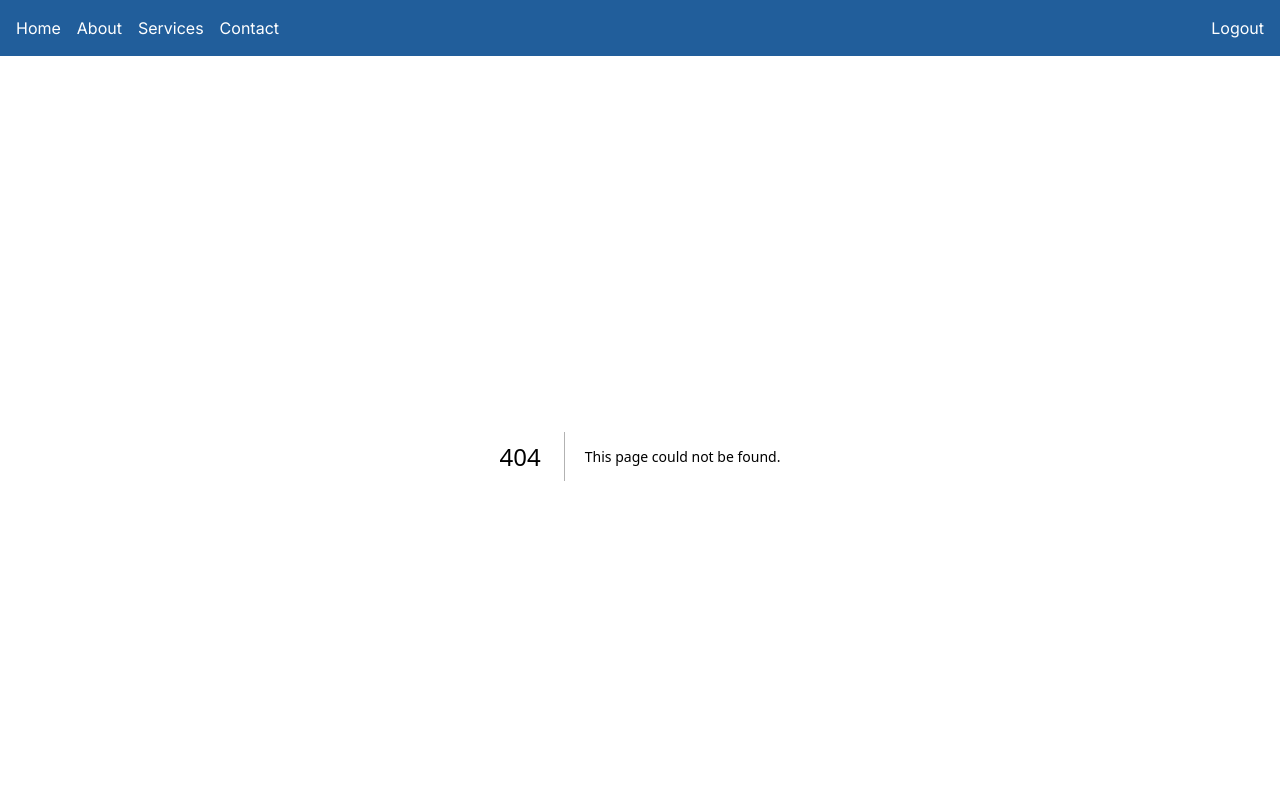
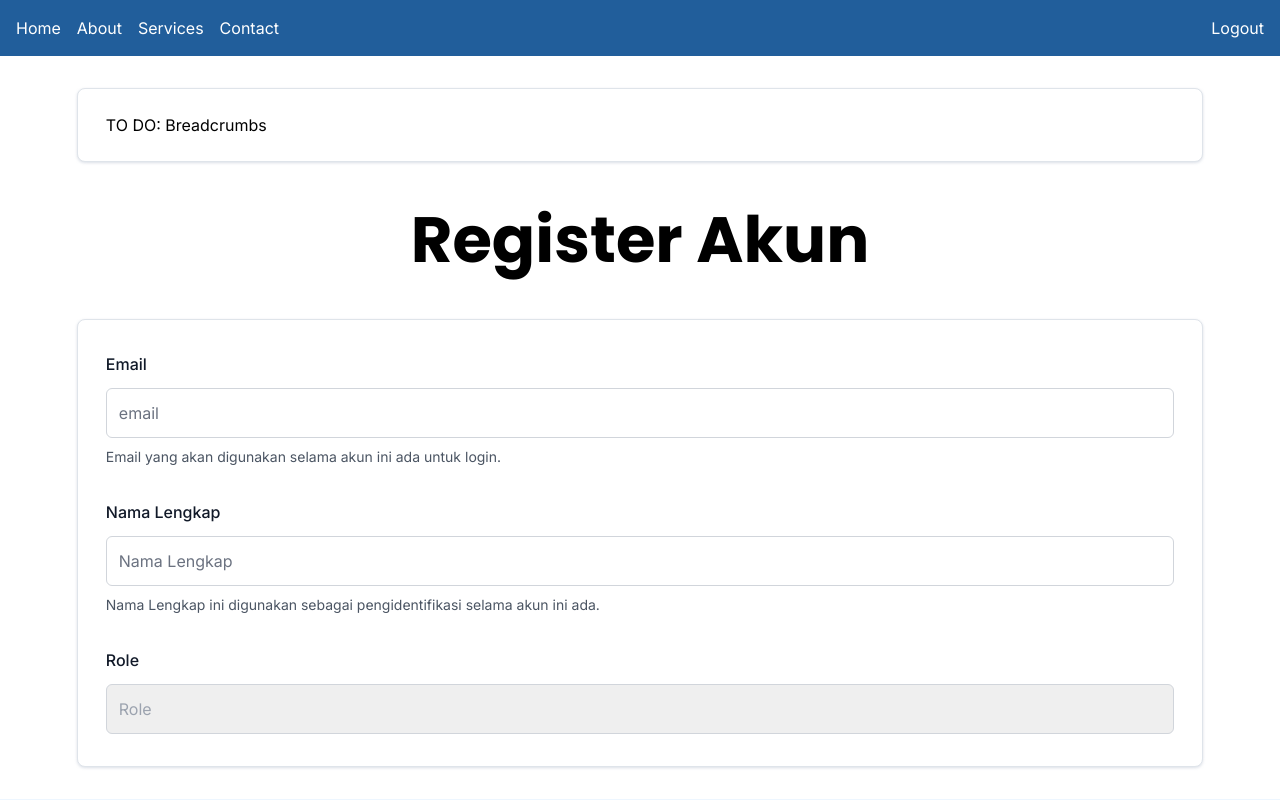
Before and after one commit to rafighalibin/simpen-fe, a Next.js app: page /user in a window 1280 px wide. Before the commit this address had no page. Shown: the top 800 px of the page. Built offline with nearby package versions, Linux system fonts and the light colour scheme.

Commit message:
Kristo.jeremy/feature/pbi 1/user

```diff
--- a/package.json
+++ b/package.json
@@ -9,7 +9,9 @@
     "lint": "next lint"
   },
   "dependencies": {
+    "core-js": "^3.36.0",
     "js-cookie": "^3.0.5",
+    "jwt-decode": "^4.0.0",
     "mui-datatables": "^4.3.0",
     "next": "14.1.0",
     "react": "^18",
@@ -19,6 +21,7 @@
     "react-select": "^5.8.0"
   },
   "devDependencies": {
+    "@types/js-cookie": "^3.0.6",
     "@types/node": "^20.11.20",
     "@types/react": "^18.2.58",
     "autoprefixer": "^10.0.1",
--- a/src/app/dashboard/page.tsx
+++ b/src/app/dashboard/page.tsx
@@ -1,8 +1,19 @@
-import React from "react";
+"use client";
+
+import { useToken } from "../../common/hooks/useToken";
 
 export default function App() {
+  const { parseToken } = useToken();
+  const claims = parseToken();
+  const role = claims["role"];
+
   return (
-    <div className="flex flex-wrap justify-center">
+    <div>
+      {role == "superadmin" && <div>Superadmin dashboard</div>}
+      {role == "pengajar" && <div>pengajar dashboard</div>}
+      {role == "operasional" && <div>operasional dashboard</div>}
+      {role == "akademik" && <div>akademik dashboard</div>}
+      {/* <div className="flex flex-wrap justify-center">
         <div className="m-4 p-6 bg-white shadow-lg rounded-lg">
           <h2 className="text-xl font-semibold mb-2">Users</h2>
           <p className="text-3xl font-bold">1050</p>
@@ -19,6 +30,7 @@ export default function App() {
           <h2 className="text-xl font-semibold mb-2">Products</h2>
           <p className="text-3xl font-bold">250</p>
         </div>
+      </div> */}
     </div>
   );
 }
--- /dev/null
+++ b/src/app/user/page.tsx
@@ -0,0 +1,12 @@
+"use client";
+
+// import component
+import { AddForm } from "../../components/addUserPage/addForm";
+
+export default function App() {
+  return (
+    <div>
+      <AddForm />
+    </div>
+  );
+}
--- a/src/common/hooks/useToken.tsx
+++ b/src/common/hooks/useToken.tsx
@@ -1,4 +1,5 @@
 import Cookies from "js-cookie";
+import { jwtDecode } from "jwt-decode";
 
 /**
  * @typedef {Object} UseTokenFeatures
@@ -20,6 +21,16 @@ export const useToken = () => {
   const removePenggunaToken = () => {
     Cookies.remove("Authorization");
   };
+  const parseToken = () => {
+    const token = getPenggunaToken();
+    const decodedToken = jwtDecode(token);
+    return decodedToken;
+  };
 
-  return { setPenggunaToken, getPenggunaToken, removePenggunaToken };
+  return {
+    setPenggunaToken,
+    getPenggunaToken,
+    removePenggunaToken,
+    parseToken,
+  };
 };
--- /dev/null
+++ b/src/components/addUserPage/addForm.module.css
@@ -0,0 +1,42 @@
+.heading {
+  color: #000;
+  text-align: center;
+  font-size: 64px;
+  font-style: normal;
+  line-height: 120%;
+}
+
+.card_breadcrumbs {
+  border-radius: 8px;
+  border: 0.5px solid var(--Stroke, #dfe4ea);
+  background: var(--White-White, #fff);
+  box-shadow: 0px 1px 3px 0px rgba(166, 175, 195, 0.4);
+}
+
+.card_form {
+  border-radius: 8px;
+  border: 0.5px solid var(--Stroke, #dfe4ea);
+  background: var(--White, #fff);
+  box-shadow: 0px 1px 3px 0px rgba(166, 175, 195, 0.4);
+}
+
+.form_title {
+  color: var(--Dark-Dark, #111928);
+  font-size: 16px;
+  font-style: normal;
+  line-height: 24px; /* 150% */
+}
+
+.form_placeholder {
+  color: var(--Dark-Dark-6, #9ca3af);
+  font-size: 16px;
+  font-style: normal;
+  line-height: 24px; /* 150% */
+}
+
+.form_paragraph {
+  color: var(--Dark-Dark-4, #4b5563);
+  font-size: 14px;
+  font-style: normal;
+  line-height: 22px; /* 157.143% */
+}
--- a/src/components/addUserPage/addForm.tsx
+++ b/src/components/addUserPage/addForm.tsx
@@ -1,6 +1,109 @@
-import React from "react";
+"use client";
 
-// example
-export const addForm = () => {
-  return <div>addForm</div>;
+import React, { useState } from "react";
+
+//import font and css
+import { PoppinsBold, InterMedium, InterReguler } from "../../font/font";
+import styles from "./addForm.module.css";
+
+export const AddForm = () => {
+  const [email, setEmail] = useState("");
+  const [nama, setNama] = useState("");
+  const [role, setRole] = useState("");
+
+  return (
+    <div className="px-[6vw] py-8">
+      <div className={`${styles.card_breadcrumbs} px-7 py-6`}>
+        TO DO: Breadcrumbs
+      </div>
+      <div
+        className={`${styles.heading} text-center my-10`}
+        style={PoppinsBold.style}
+      >
+        Register Akun
+      </div>
+      <div className={`${styles.card_form} px-7 py-8`}>
+        <form>
+          <div>
+            <div
+              style={InterMedium.style}
+              className={`${styles.form_title} mb-3`}
+            >
+              Email
+            </div>
+            <input
+              id="email-address"
+              name="email"
+              type="email"
+              autoComplete="email"
+              required
+              className={`${styles.form_placeholder} appearance-none relative block w-full px-3 py-3 border border-gray-300 placeholder-gray-500  rounded-md focus:outline-none focus:ring-[#66A2DC] focus:border-[#66A2DC] focus:z-10`}
+              placeholder="email"
+              value={email}
+              onChange={(e) => setEmail(e.target.value)}
+              style={InterReguler.style}
+            />
+            <div
+              style={InterReguler.style}
+              className={`${styles.form_paragraph} mt-2`}
+            >
+              Email yang akan digunakan selama akun ini ada untuk login.
+            </div>
+          </div>
+          <div className="mt-8">
+            <div
+              style={InterMedium.style}
+              className={`${styles.form_title} mb-3`}
+            >
+              Nama Lengkap
+            </div>
+            <input
+              id="full-name"
+              name="name"
+              type="name"
+              autoComplete="name"
+              required
+              className={`${styles.form_placeholder} appearance-none relative block w-full px-3 py-3 border border-gray-300 placeholder-gray-500  rounded-md focus:outline-none focus:ring-[#66A2DC] focus:border-[#66A2DC] focus:z-10`}
+              placeholder="Nama Lengkap"
+              value={nama}
+              onChange={(e) => setNama(e.target.value)}
+              style={InterReguler.style}
+            />
+            <div
+              style={InterReguler.style}
+              className={`${styles.form_paragraph} mt-2`}
+            >
+              Nama Lengkap ini digunakan sebagai pengidentifikasi selama akun
+              ini ada.
+            </div>
+          </div>
+          <div className="mt-8">
+            <div
+              style={InterMedium.style}
+              className={`${styles.form_title} mb-3`}
+            >
+              Role
+            </div>
+            <select
+              id="role"
+              name="role"
+              autoComplete="role"
+              required
+              className={`${styles.form_placeholder} appearance-none relative block w-full px-3 py-3 border border-gray-300 placeholder-gray-500 rounded-md focus:outline-none focus:ring-[#66A2DC] focus:border-[#66A2DC] focus:z-10`}
+              value={role}
+              onChange={(e) => setRole(e.target.value)}
+              style={InterReguler.style}
+            >
+              <option value="" disabled selected>
+                Role
+              </option>
+              <option value="pengajar">Mitra Pengajar</option>
+              <option value="operasional">Operasional</option>
+              <option value="akademik">Akademik</option>
+            </select>
+          </div>
+        </form>
+      </div>
+    </div>
+  );
 };
--- /dev/null
+++ b/src/components/breadcrumbs/breadcrumbs.tsx
@@ -0,0 +1,24 @@
+import React from "react";
+import Link from "next/link";
+
+export const Breadcrumbs = ({ crumbs }) => {
+  return (
+    <div>
+      <nav aria-label="Breadcrumb">
+        <ol className="breadcrumb">
+          {crumbs.map((crumb, index) => (
+            <li key={index} className="breadcrumb-item">
+              {crumb.link ? (
+                <Link href={crumb.link}>
+                  <a>{crumb.label}</a>
+                </Link>
+              ) : (
+                <span>{crumb.label}</span>
+              )}
+            </li>
+          ))}
+        </ol>
+      </nav>
+    </div>
+  );
+};
--- /dev/null
+++ b/src/components/dashboard/superadmin/exp.tsx
@@ -0,0 +1,5 @@
+import React from "react";
+
+export const Exp = () => {
+  return <div>exp</div>;
+};
--- a/src/components/loginPage/loginForm.tsx
+++ b/src/components/loginPage/loginForm.tsx
@@ -6,6 +6,7 @@ import Image from "next/image";
 import { useMutation } from "react-query";
 import { useState } from "react";
 import { useRouter } from "next/navigation";
+import { useToken } from "../../common/hooks/useToken";
 
 // font and css
 import { InterMedium, InterReguler } from "../../font/font";
@@ -18,6 +19,7 @@ export const LoginForm = () => {
   const [email, setEmail] = useState("");
   const [password, setPassword] = useState("");
   const [error, setError] = useState("");
+  // const { parseToken, getPenggunaToken } = useToken();
   const router = useRouter();
 
   const { mutateAsync: loginMutation, data } = useMutation({
@@ -36,6 +38,9 @@ export const LoginForm = () => {
       if (data.code == 200) {
         console.log(data.content);
         document.cookie = `Authorization=${data.content}`;
+        // const token = getPenggunaToken();
+        // const claims = parseToken(token);
+        // console.log(claims);
         router.push("/dashboard");
       } else if (data.code == 401) {
         setError("Incorrect email or password.");
```
Also changed, not shown: 1 other file (tests, documents, lock files or other folders). Lines whose indentation alone changed are shown as unchanged.
